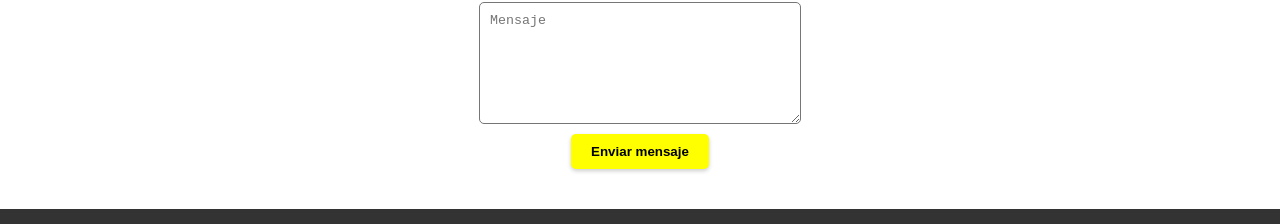
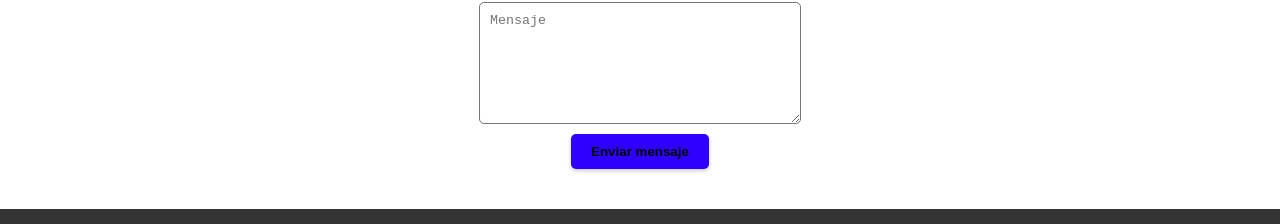
Before and after one commit to crescowboy/appwebfitness, a React (Create React App) app: page / in a window 1280 px wide. Shown: the part 1328-1552 px from the top of the page. Built offline with nearby package versions, Linux system fonts and the light colour scheme.

Commit message:
cambios3

```diff
--- a/public/index.html
+++ b/public/index.html
@@ -32,7 +32,7 @@
     <form name="contact" netlify netlify-honeypot="bot-field" hidden>
       <input type="text" name="name" />
       <input type="email" name="email" />
-      <textarea name="message"></textarea>
+      <textarea name="mensaje"></textarea>
     </form>
 
     <noscript>You need to enable JavaScript to run this app.</noscript>
--- a/src/index.css
+++ b/src/index.css
@@ -242,7 +242,7 @@ header{
 
 .contact-form button {
   padding: 10px 20px;
-  background-color: #ff0;
+  background-color: rgb(47, 0, 255);
   color: black;
   border: none;
   border-radius: 5px;
```
